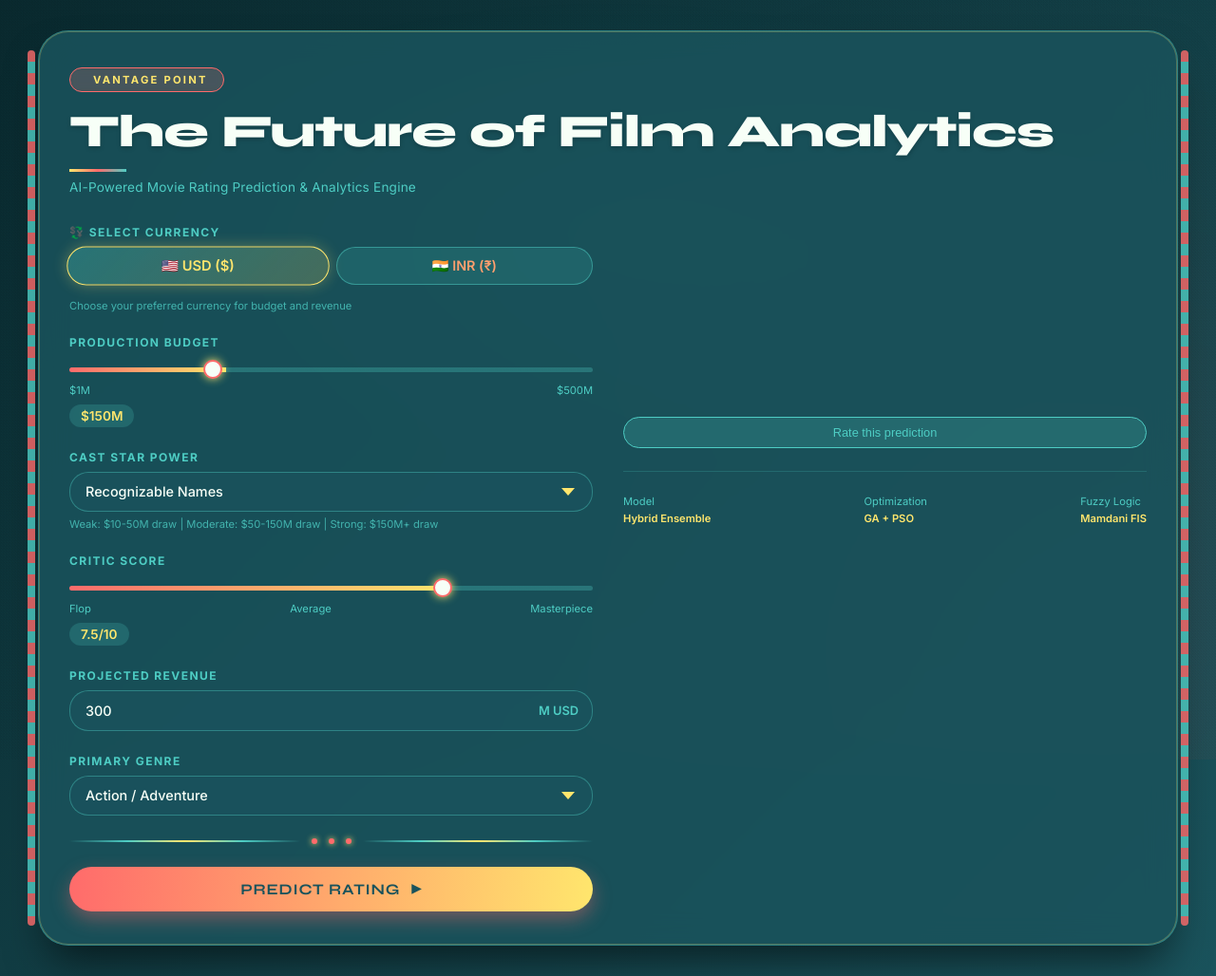
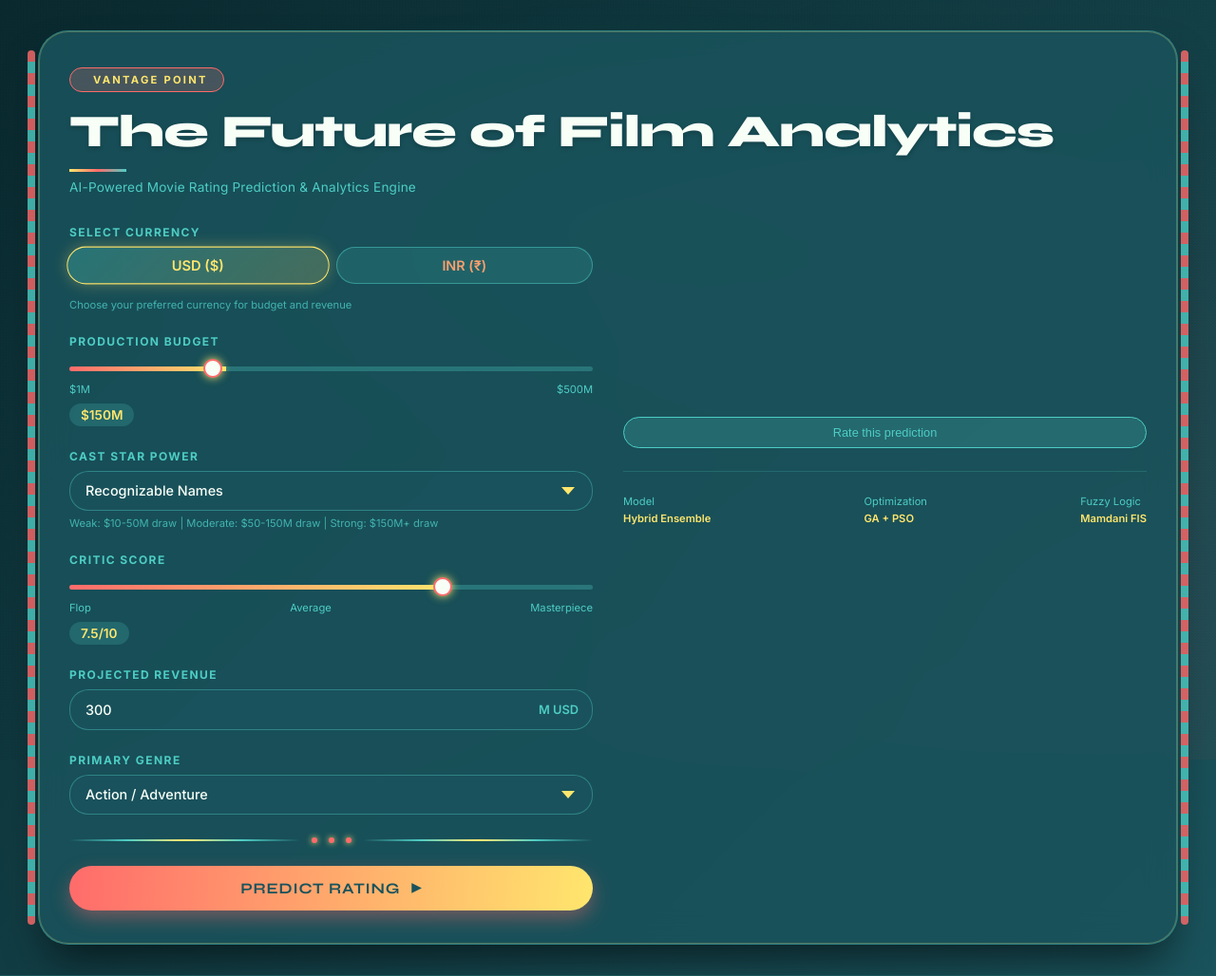
Before and after one commit to BhavyaYeluri-9395/The-VantagePoint, a Flask app: page / in a window 1280 px wide. Shown: the whole page at 95% size. Run offline with Flask 3, Linux system fonts and the light colour scheme.

Commit message:
Update index.html

```diff
--- a/templates/index.html
+++ b/templates/index.html
@@ -729,7 +729,7 @@ input[type="range"]::-webkit-slider-thumb:hover {
         if (rating >= 6.5) return { text: "SOLID HIT - Worth Watching", confidence: 75 };
         if (rating >= 5.5) return { text: "AVERAGE - Mixed Reviews", confidence: 60 };
         if (rating >= 4.0) return { text: "BELOW AVERAGE - For Fans Only", confidence: 45 };
-        return { text: "💸 BOX OFFICE BOMB - Skip It", confidence: 30 };
+        return { text: " BOX OFFICE BOMB - Skip It", confidence: 30 };
     }
 
     async function predict() {
@@ -1475,10 +1475,10 @@ input[type="range"]::-webkit-slider-thumb:hover {
         <div>
             <!-- Currency Toggle -->
             <div class="input-group">
-                <div class="input-label">💱 SELECT CURRENCY</div>
+                <div class="input-label"> SELECT CURRENCY</div>
                 <div class="currency-toggle">
-                    <button id="currencyUSD" class="currency-btn currency-usd active">🇺🇸 USD ($)</button>
-                    <button id="currencyINR" class="currency-btn currency-inr">🇮🇳 INR (₹)</button>
+                    <button id="currencyUSD" class="currency-btn currency-usd active">USD ($)</button>
+                    <button id="currencyINR" class="currency-btn currency-inr">INR (₹)</button>
                 </div>
                 <div class="helper-text">Choose your preferred currency for budget and revenue</div>
             </div>
```
